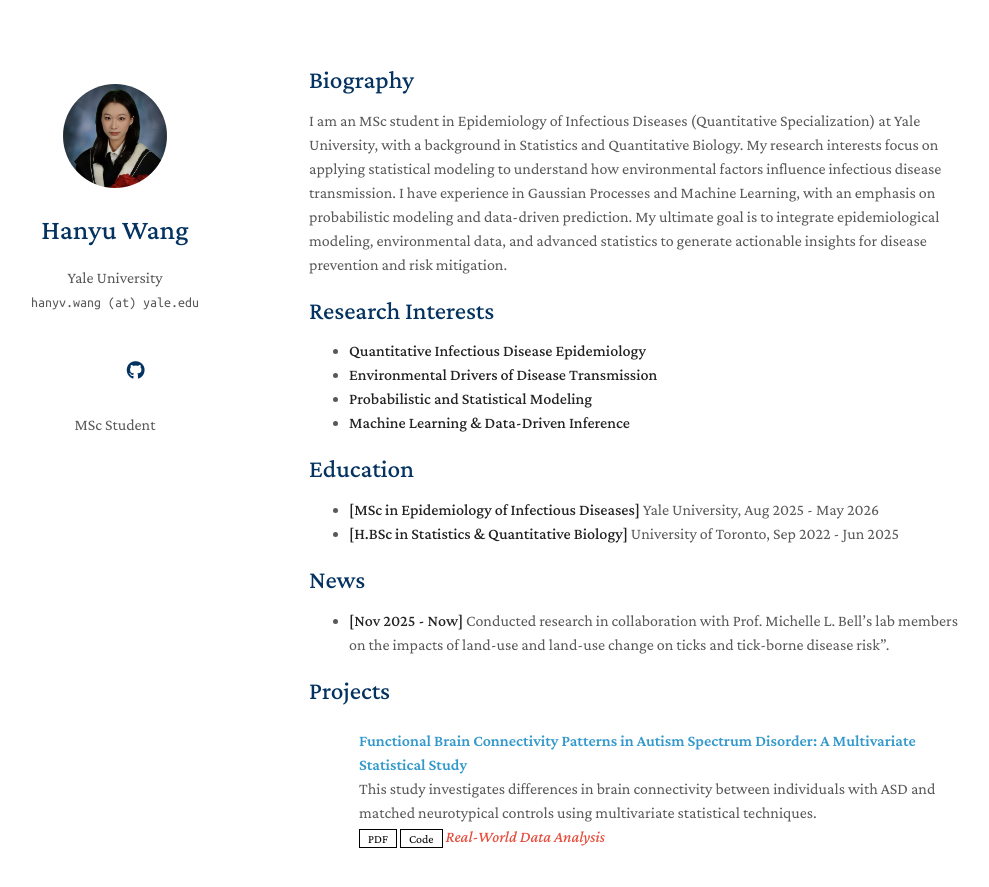
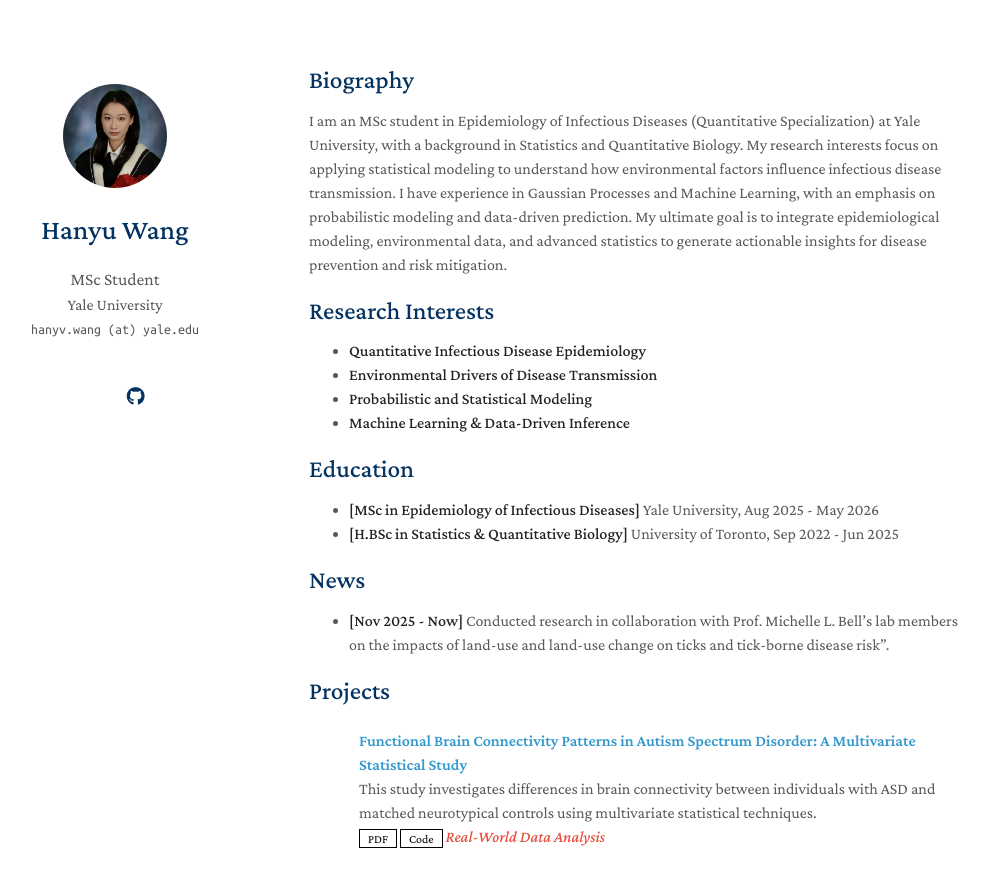
Before and after one commit to hanyvwang/hanyvwang.github.io, a Jekyll site: the page built from index.md, in a window 1280 px wide and 900 px high. Shown: the top 887 px of the window, without its empty margins (161-1150 px from the left). Built offline with Jekyll 4.4.1, drawn with Linux system fonts in a browser that asks for light colours; a style sheet for code colours, icons or effects is not loaded; our own code applies the rules of GitHub Pages for plain Markdown files.

Commit message:
Add position and motto display to homepage layout

```diff
--- a/_layouts/homepage.html
+++ b/_layouts/homepage.html
@@ -45,6 +45,12 @@
 
         <h1>{{ site.title }}</h1>
 
+        {% if site.position %}
+        <position style="font-size:1.10rem;">{{ site.position }}</position>
+        <br>
+        {% endif %}
+
+
         {% if site.affiliation %}
         <a href="{{ site.affiliation_link }}" rel="noopener"><autocolor>{{ site.affiliation }}</autocolor></a>
         <br>
@@ -89,8 +95,8 @@
         </div>
         <br>
 
-        {% if site.position %}
-        <position style="font-size:1.00rem;">{{ site.position }}</position>
+        {% if site.motto %}
+        <motto style="font-size:1.00rem;">{{ site.motto }}</motto>
         <br>
         {% endif %}
 
```
